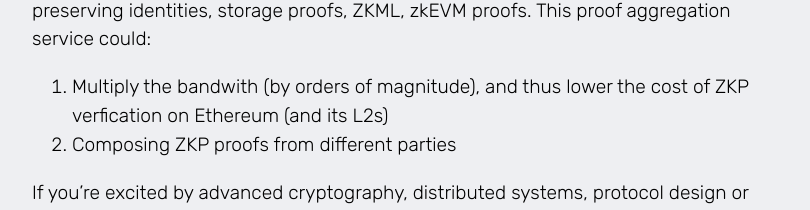
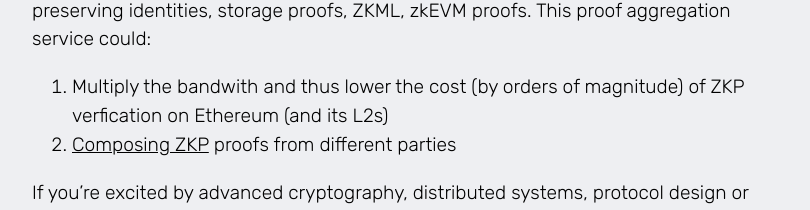
Before and after one commit to Manta-Network/zkShuffle-blog, a Next.js app: page / in a window 1280 px wide. Shown: the part 408-618 px from the top of the page, without its empty margins (233-1043 px from the left). Built offline with nearby package versions, Linux system fonts and the light colour scheme.

Commit message:
edit text

```diff
--- a/src/app/page.js
+++ b/src/app/page.js
@@ -24,10 +24,10 @@ export default function Home() {
             proof aggregation service could:
             <ol>
               <li>
-                Multiply the bandwith (by orders of magnitude), and thus lower
-                the cost of ZKP verfication on Ethereum (and its L2s)
+                Multiply the bandwith and thus lower
+                the cost (by orders of magnitude) of ZKP verfication on Ethereum (and its L2s)
               </li>
-              <li>Composing ZKP proofs from different parties </li>
+              <li> <a href="https://dspace.mit.edu/handle/1721.1/61151">Composing ZKP</a> proofs from different parties </li>
             </ol>
           </p>
           <p>
```
